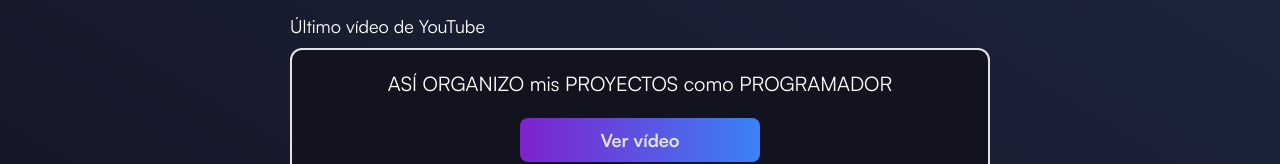
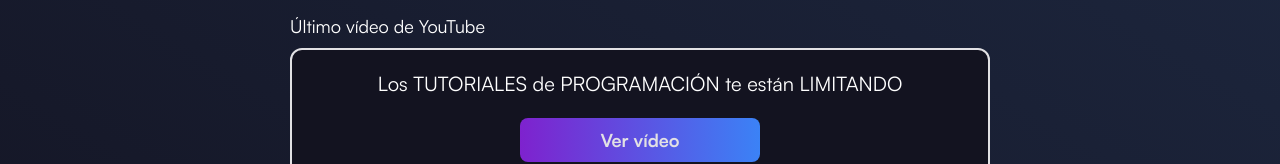
Before and after one commit to elrincondeldev/links-management, a Next.js app: page / in a window 1280 px wide. Shown: the part 488-652 px from the top of the page. Built offline with nearby package versions, Linux system fonts and the light colour scheme.

Commit message:
new youtube video

```diff
--- a/src/pages/index.tsx
+++ b/src/pages/index.tsx
@@ -19,9 +19,9 @@ export default function Home() {
               Último vídeo de YouTube
             </p>
             <LinkBox
-              title='ASÍ ORGANIZO mis PROYECTOS como PROGRAMADOR'
+              title='Los TUTORIALES de PROGRAMACIÓN te están LIMITANDO'
               buttonText='Ver vídeo'
-              link='https://infiniteurl.com/pYQPg9_6'
+              link='https://infiniteurl.com/tutoriales'
             />
           </section>
           <section>
@@ -65,9 +65,9 @@ export default function Home() {
                 Último vídeo de YouTube
               </p>
               <LinkBox
-                title='ASÍ ORGANIZO mis PROYECTOS como PROGRAMADOR'
+                title='Los TUTORIALES de PROGRAMACIÓN te están LIMITANDO'
                 buttonText='Ver vídeo'
-                link='https://infiniteurl.com/pYQPg9_6'
+                link='https://infiniteurl.com/tutoriales'
               />
             </section>
             <section>
```
